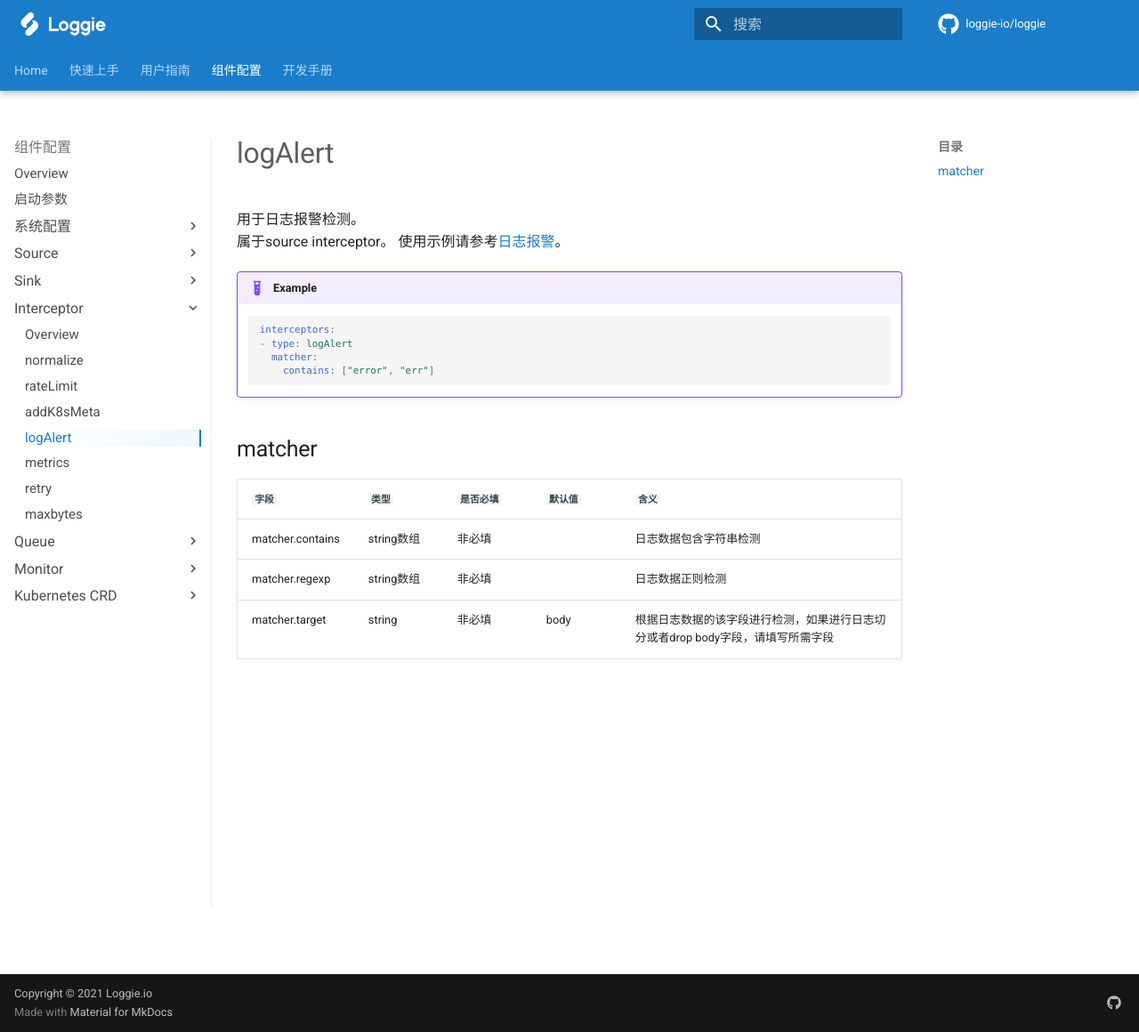
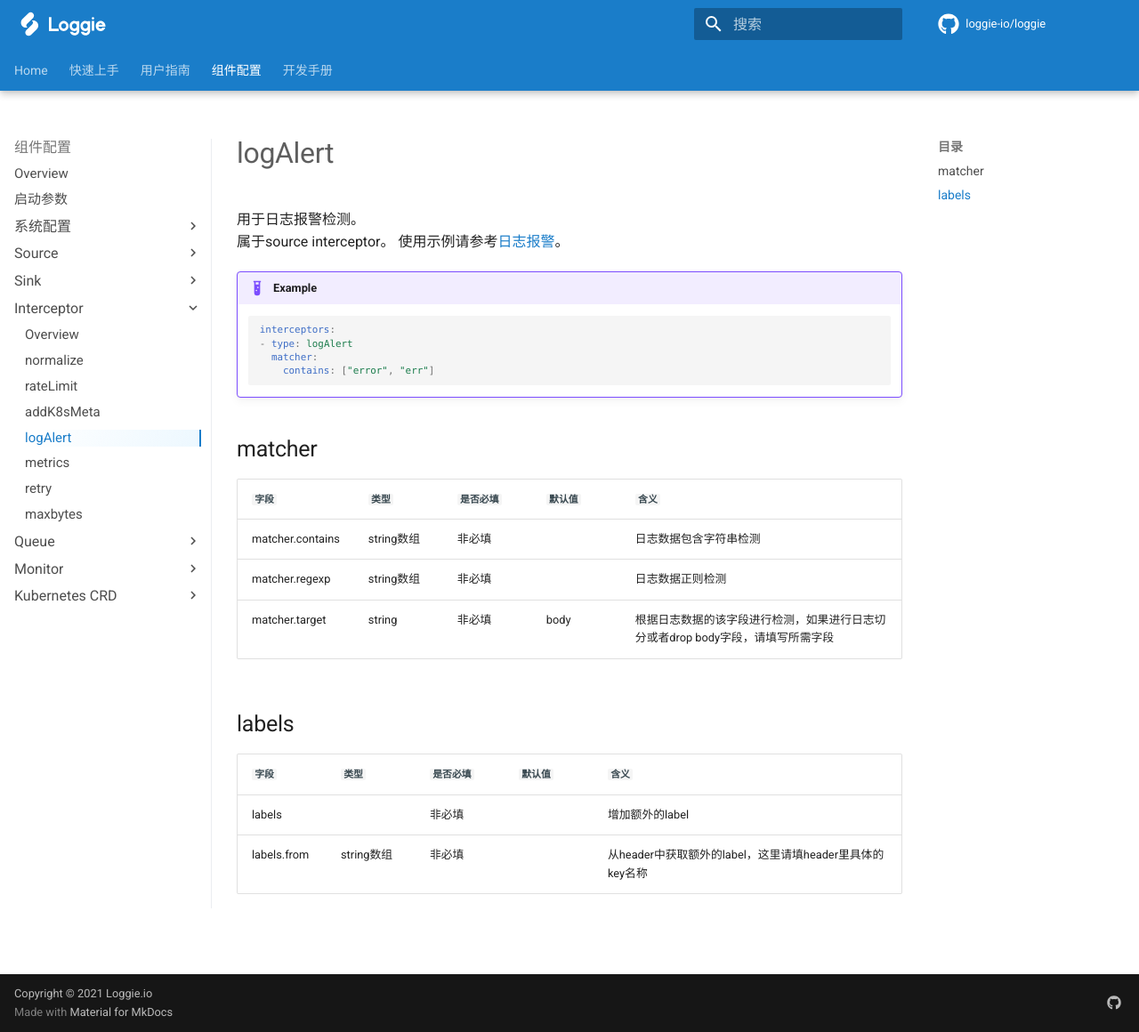
Before and after one commit to loggie-io/docs, an MkDocs documentation site: the page built from docs/reference/pipelines/interceptor/logalert.md, in a window 1280 px wide and 1160 px high. Shown: the whole window at 89% size. Built offline with MkDocs 1.6.1 and Material for MkDocs 9.7.7, drawn with Linux system fonts in a browser that asks for light colours; some web fonts are replaced; comment, search, counter and statistics services are not loaded.

Commit message:
Update logalert.md (#59)

```diff
--- a/docs/reference/pipelines/interceptor/logalert.md
+++ b/docs/reference/pipelines/interceptor/logalert.md
@@ -21,3 +21,11 @@
 | matcher.contains | string数组  |    非必填    |    | 日志数据包含字符串检测 |
 | matcher.regexp | string数组  |    非必填    |    | 日志数据正则检测 |
 | matcher.target | string  |    非必填    |  body  | 根据日志数据的该字段进行检测，如果进行日志切分或者drop body字段，请填写所需字段 |
+
+
+## labels
+
+|    `字段`   |    `类型`    |  `是否必填`  |  `默认值`  |  `含义`  |
+| ---------- | ----------- | ----------- | --------- | -------- |
+| labels |   |    非必填    |    | 增加额外的label |
+| labels.from | string数组  |    非必填    |    | 从header中获取额外的label，这里请填header里具体的key名称 |
```
